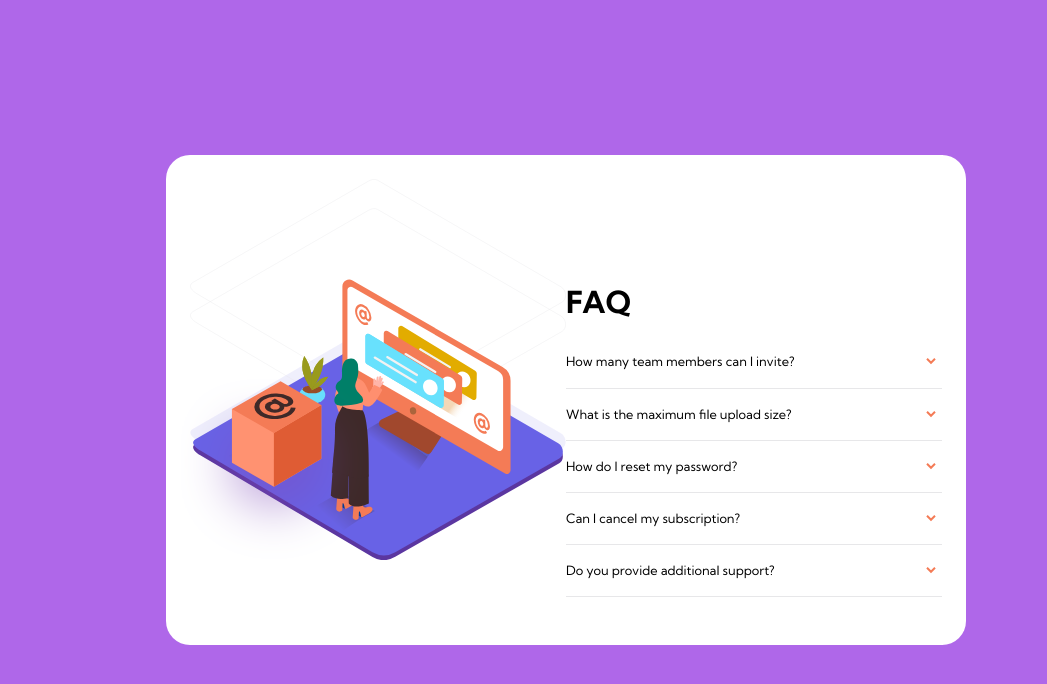
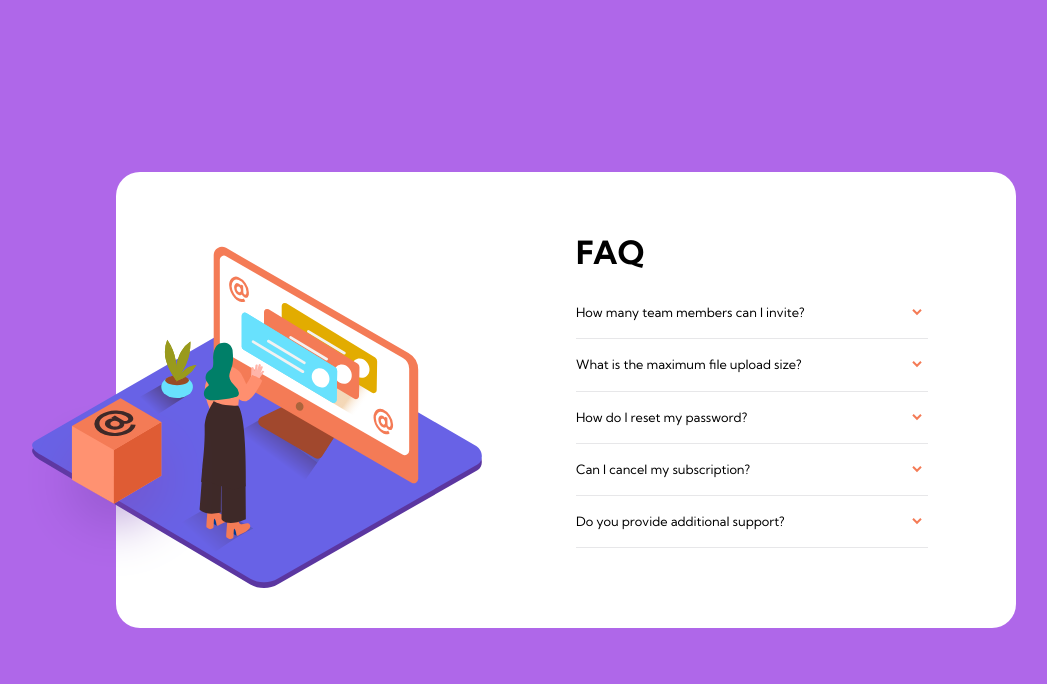
Before and after one commit to NatsukiCode/FAQ-card, a plain HTML site: page index.html in a window 1280 px wide. Shown: the whole page, without its empty margins (74-1121 px from the left). Drawn offline with Linux system fonts and the light colour scheme.

Commit message:
WIP desktop ver width / img

```diff
--- a/index.html
+++ b/index.html
@@ -50,8 +50,6 @@
           alt="Floating big square shadow"
         />
       </picture>
-
-      <img src="images/bg-pattern-desktop.svg" alt="bg-pattern-desktop" />
 
       <div class="faq__content">
         <h1 class="faq__heading">FAQ</h1>
--- a/style.css
+++ b/style.css
@@ -49,6 +49,8 @@
     --fw-regular: 400;
   }
 
+
+
   body {
     font-family: var(--ff);
     font-size: 0.8rem;
@@ -87,7 +89,8 @@
   }
 
   .faq__heading {
-    font-size: 1.9rem;
+    font-size: 2rem;
+    font-weight: var(--fw-bold);
     padding-top: 6.3rem;
     padding-bottom: 0.7rem;
     text-align: center;
@@ -115,6 +118,39 @@
     margin-left: 0.75rem;
   }
 
+  @media (min-width: 500px) {
+    .faq {
+      max-width: 900px;
+      width: 100%;
+      display: grid;
+      grid-template-columns: 1fr 1fr;
+    }
+
+    .faq__content {
+      box-sizing: border-box;
+      width: 480px;
+      grid-column-start: 2;
+      padding: 2rem 4rem;
+
+    }
+
+    .faq__heading {
+      text-align: left;
+      padding-top: 0;
+    }
+
+    .img-1 {
+      top: 50px;
+      right: 30px;
+      max-width: 450px;
+    }
+
+    .img-2 {
+      top: 200px;
+      right: 780px;
+    }
+  }
+
   /* when the buttons are clicked */
   .show-answer .answer {
     display: block;
@@ -133,25 +169,3 @@
   .rotate-icon {
     transform: rotate(180deg);
   }
-
-  @media (min-width: 500px) {
-    .faq {
-      max-width: 800px;
-      display: grid;
-      grid-template-columns: 1fr 1fr;
-    }
-
-    .faq__heading {
-      text-align: left;
-    }
-
-    .img-1 {
-      top: 100px;
-      max-width: 370px;
-    }
-
-    .img-2 {
-      top: 200px;
-      right: 570px;
-    }
-  }
```
Also changed, not shown: script.js (line endings or trailing spaces).
